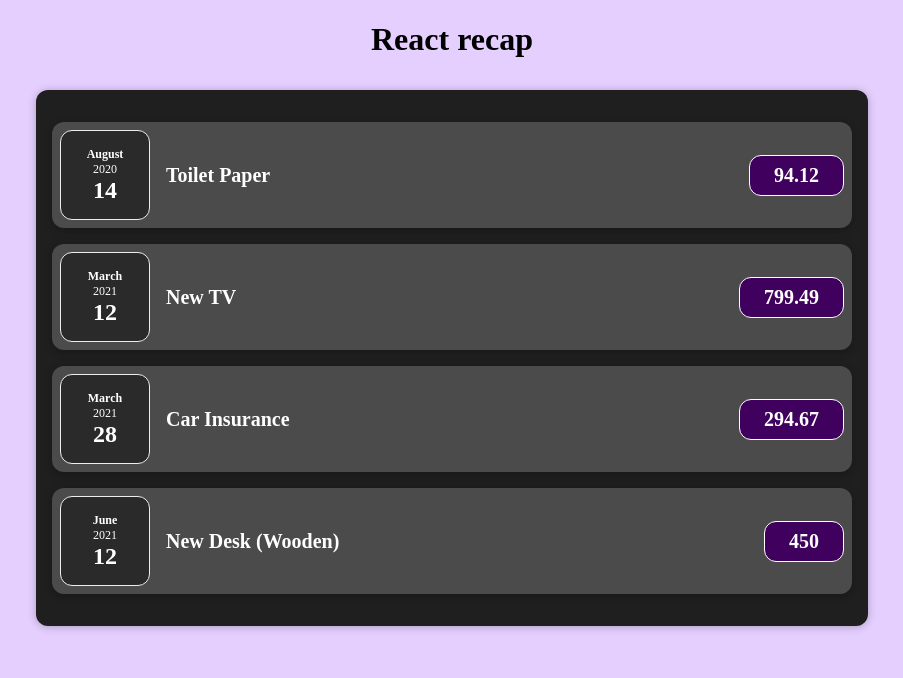
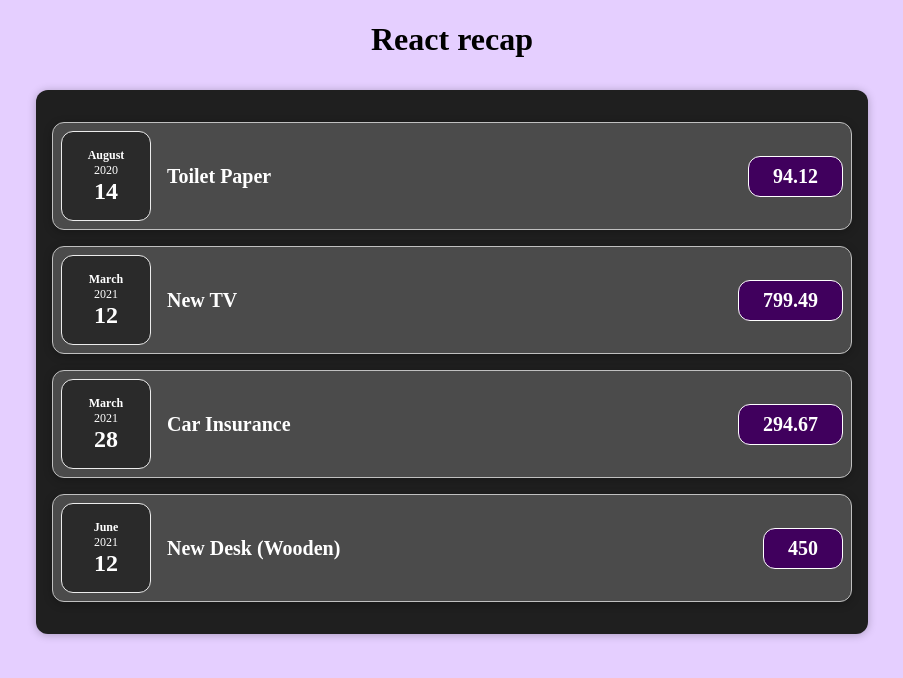
Before and after one commit to ChrispaixK/react-recap, a React (Create React App) app: page / in a window 1280 px wide. Shown: the top 678 px of the page, without its empty margins (188-1091 px from the left). Built offline with nearby package versions, Linux system fonts and the light colour scheme.

Commit message:
concept of composition (children props)

```diff
--- /dev/null
+++ b/src/components/Card.css
@@ -0,0 +1,3 @@
+.card {
+  border: 1px solid #c0c0c0;
+}
--- /dev/null
+++ b/src/components/Card.js
@@ -0,0 +1,15 @@
+import React from 'react';
+import propTypes from 'prop-types';
+import './Card.css';
+
+const Card = (props) => {
+  const { children, className } = props;
+  const classes = `card ${className}`;
+  return <div className={classes}>{children}</div>;
+};
+
+Card.propTypes = {
+  children: propTypes.string.isRequired,
+  className: propTypes.string.isRequired,
+};
+export default Card;
--- a/src/components/ExpenseItem.js
+++ b/src/components/ExpenseItem.js
@@ -2,6 +2,7 @@ import React from 'react';
 import propTypes from 'prop-types';
 import './ExpenseItem.css';
 import ExpenseDate from './ExpenseDate';
+import Card from './Card';
 
 const ExpenseItem = (props) => {
   const {
@@ -9,13 +10,13 @@ const ExpenseItem = (props) => {
   } = props;
 
   return (
-    <div id={id} className="expense-item">
+    <Card id={id} className="expense-item">
       <ExpenseDate date={date} />
       <div className="expense-item_description">
         <h2>{title}</h2>
         <div className="expense-item_price">{amount}</div>
       </div>
-    </div>
+    </Card>
   );
 };
 
```
Also changed, not shown: 1 other file (tests, documents, lock files or other folders).
